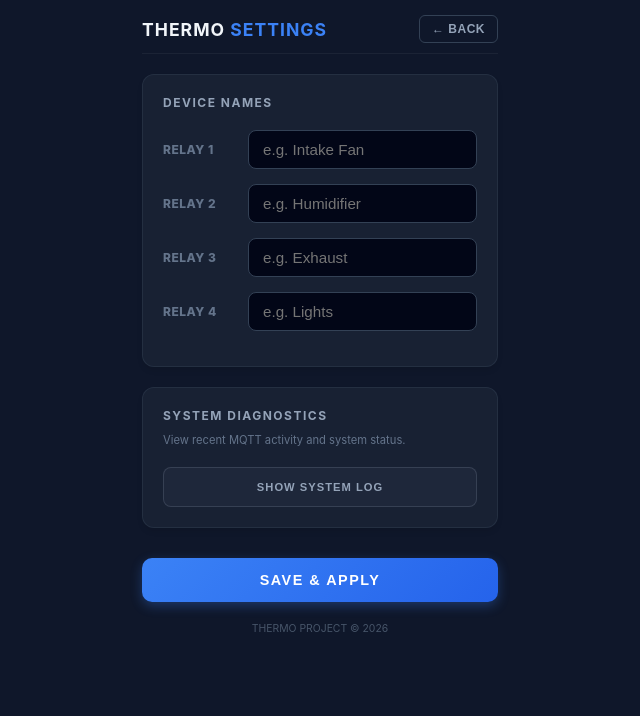
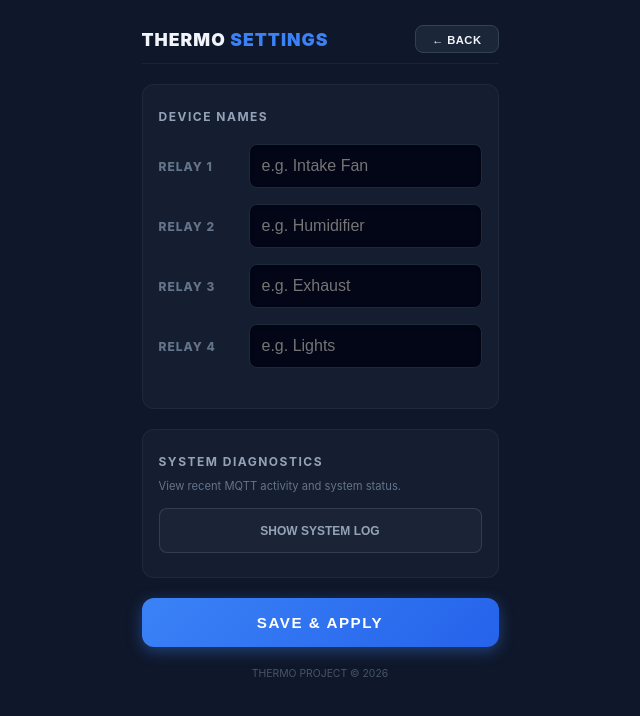
Before and after one commit to najibyazbeck7-art/thermo, a plain HTML site: page settings.html in a window 1280 px wide. Shown: the whole page, without its empty margins (320-960 px from the left). Drawn offline with Linux system fonts and the light colour scheme.

Commit message:
cssssscssss

```diff
--- a/settings.css
+++ b/settings.css
@@ -4,13 +4,14 @@
     ROLE: Styles for the Independent Settings Page
    ========================================= */
 
-/* --- 1. LAYOUT & CONTAINER --- */
+/* --- 1. GLOBAL PAGE RESET --- */
 body {
-    background-color: #0f172a; /* Deep Slate Blue */
+    background-color: #0f172a;
     margin: 0;
     padding: 0;
-    font-family: -apple-system, BlinkMacSystemFont, "Segoe UI", Roboto, Helvetica, Arial, sans-serif;
+    font-family: -apple-system, BlinkMacSystemFont, "Segoe UI", Roboto, Arial, sans-serif;
     color: #f1f5f9;
+    -webkit-tap-highlight-color: transparent;
 }
 
 #settings-view {
@@ -20,14 +21,29 @@ body {
     animation: fadeIn 0.3s ease;
 }
 
-/* --- 2. CARDS & SECTIONS --- */
+/* --- 2. HEADER SECTION --- */
+.header {
+    display: flex;
+    justify-content: space-between;
+    align-items: center;
+    padding: 10px 0;
+    margin-bottom: 30px;
+}
+
+.header h2 {
+    font-size: 1.4rem;
+    letter-spacing: 1px;
+    text-transform: uppercase;
+    font-weight: 900;
+}
+
+/* --- 3. CARDS --- */
 .settings-card {
-    background: rgba(30, 41, 59, 0.6);
+    background: rgba(30, 41, 59, 0.4);
     border-radius: 12px;
-    padding: 20px;
+    padding: 24px 16px;
     margin-bottom: 20px;
-    border: 1px solid rgba(148, 163, 184, 0.1);
-    box-shadow: 0 4px 6px -1px rgba(0, 0, 0, 0.1);
+    border: 1px solid rgba(255, 255, 255, 0.05);
 }
 
 .settings-card h3 {
@@ -40,13 +56,13 @@ body {
     font-weight: 700;
 }
 
-/* --- 3. INPUT GROUPS --- */
+/* --- 4. THE ROW LAYOUT (FIXED) --- */
 .setting-group {
     display: flex;
-    align-items: center;
-    justify-content: space-between;
-    margin-bottom: 15px;
-    gap: 15px;
+    align-items: center; /* Vertically centers label and input */
+    justify-content: flex-start;
+    margin-bottom: 16px;
+    gap: 10px;
     width: 100%;
 }
 
@@ -55,36 +71,35 @@ body {
     color: #64748b;
     font-weight: 800;
     text-transform: uppercase;
-    letter-spacing: 0.5px;
-    min-width: 70px;
+    letter-spacing: 1px;
+    width: 80px; /* Ensures all inputs start at the same line */
+    flex-shrink: 0;
 }
 
-/* --- 4. DARK MODE INPUTS --- */
+/* --- 5. INPUTS --- */
 .myco-input {
-    flex: 1;
-    min-width: 0;
+    flex: 1; /* Takes up remaining width */
     background: #020617;
-    border: 1px solid #334155;
+    border: 1px solid #1e293b;
     border-radius: 8px;
-    padding: 10px 14px;
+    padding: 12px;
     color: #f1f5f9;
-    font-size: 0.95rem;
+    font-size: 1rem;
     outline: none;
-    transition: all 0.2s ease;
+    transition: border-color 0.2s;
+    box-shadow: inset 0 2px 4px rgba(0,0,0,0.3);
 }
 
 .myco-input:focus {
     border-color: #3b82f6;
-    background: #0f172a;
-    box-shadow: 0 0 0 3px rgba(59, 130, 246, 0.15);
 }
 
-/* --- 5. SYSTEM LOG STYLES --- */
+/* --- 6. LOG WINDOW --- */
 #debug-log {
-    display: none; /* Controlled by JS toggle */
+    display: none;
     background: #020617;
     color: #cbd5e1;
-    font-family: 'Courier New', Courier, monospace;
+    font-family: 'Courier New', monospace;
     font-size: 0.75rem;
     padding: 12px;
     margin-top: 15px;
@@ -93,94 +108,54 @@ body {
     overflow-y: auto;
     border: 1px solid #1e293b;
     line-height: 1.6;
-    text-align: left;
 }
 
-/* Individual Log Line Styling */
-#debug-log div {
-    border-bottom: 1px solid rgba(255,255,255,0.05);
-    padding: 3px 0;
-    word-break: break-all;
-}
-
-/* Log Toggle Button */
 #toggle-log-btn {
     width: 100%;
-    margin-top: 5px;
     background: rgba(148, 163, 184, 0.05);
     border: 1px solid rgba(148, 163, 184, 0.2);
     color: #94a3b8;
-    height: 40px;
+    height: 45px;
     border-radius: 8px;
-    font-size: 0.7rem;
+    font-size: 0.75rem;
     font-weight: 800;
-    letter-spacing: 1px;
     text-transform: uppercase;
     cursor: pointer;
-    transition: all 0.2s ease;
 }
 
-#toggle-log-btn:hover {
-    background: rgba(148, 163, 184, 0.1);
-    color: #f1f5f9;
-}
-
-#toggle-log-btn:active {
-    transform: scale(0.98);
-}
-
-/* --- 6. SAVE & BACK BUTTONS --- */
+/* --- 7. BUTTONS --- */
 .btn-save {
     width: 100%;
     background: linear-gradient(135deg, #3b82f6 0%, #2563eb 100%);
     color: #ffffff;
-    padding: 14px;
-    border-radius: 10px;
+    padding: 16px;
+    border-radius: 12px;
     border: none;
-    font-size: 0.9rem;
+    font-size: 0.95rem;
     font-weight: 800;
     text-transform: uppercase;
     letter-spacing: 1.5px;
     cursor: pointer;
-    margin-top: 10px;
-    box-shadow: 0 4px 12px rgba(59, 130, 246, 0.3);
-    transition: all 0.2s ease;
-}
-
-.btn-save:hover {
-    filter: brightness(1.1);
-    box-shadow: 0 6px 16px rgba(59, 130, 246, 0.4);
+    box-shadow: 0 4px 15px rgba(59, 130, 246, 0.4);
 }
 
 .btn-save:active {
-    transform: translateY(1px);
-    filter: brightness(0.9);
+    transform: scale(0.98);
 }
 
-/* Navigation Link (Back Button) */
 .action-link {
-    background: transparent;
+    background: rgba(148, 163, 184, 0.1);
     border: 1px solid #334155;
-    color: #94a3b8;
-    padding: 6px 12px;
-    border-radius: 6px;
-    font-size: 0.75rem;
-    font-weight: 600;
+    color: #f1f5f9;
+    padding: 8px 16px;
+    border-radius: 8px;
+    font-size: 0.7rem;
+    font-weight: 800;
     cursor: pointer;
-    text-decoration: none;
 }
 
-/* --- 7. ANIMATIONS --- */
+/* --- 8. ANIMATION --- */
 @keyframes fadeIn {
     from { opacity: 0; transform: translateY(10px); }
     to { opacity: 1; transform: translateY(0); }
 }
-
-/* Custom Scrollbar for the Log */
-#debug-log::-webkit-scrollbar {
-    width: 4px;
-}
-#debug-log::-webkit-scrollbar-thumb {
-    background: #334155;
-    border-radius: 10px;
-}
```
